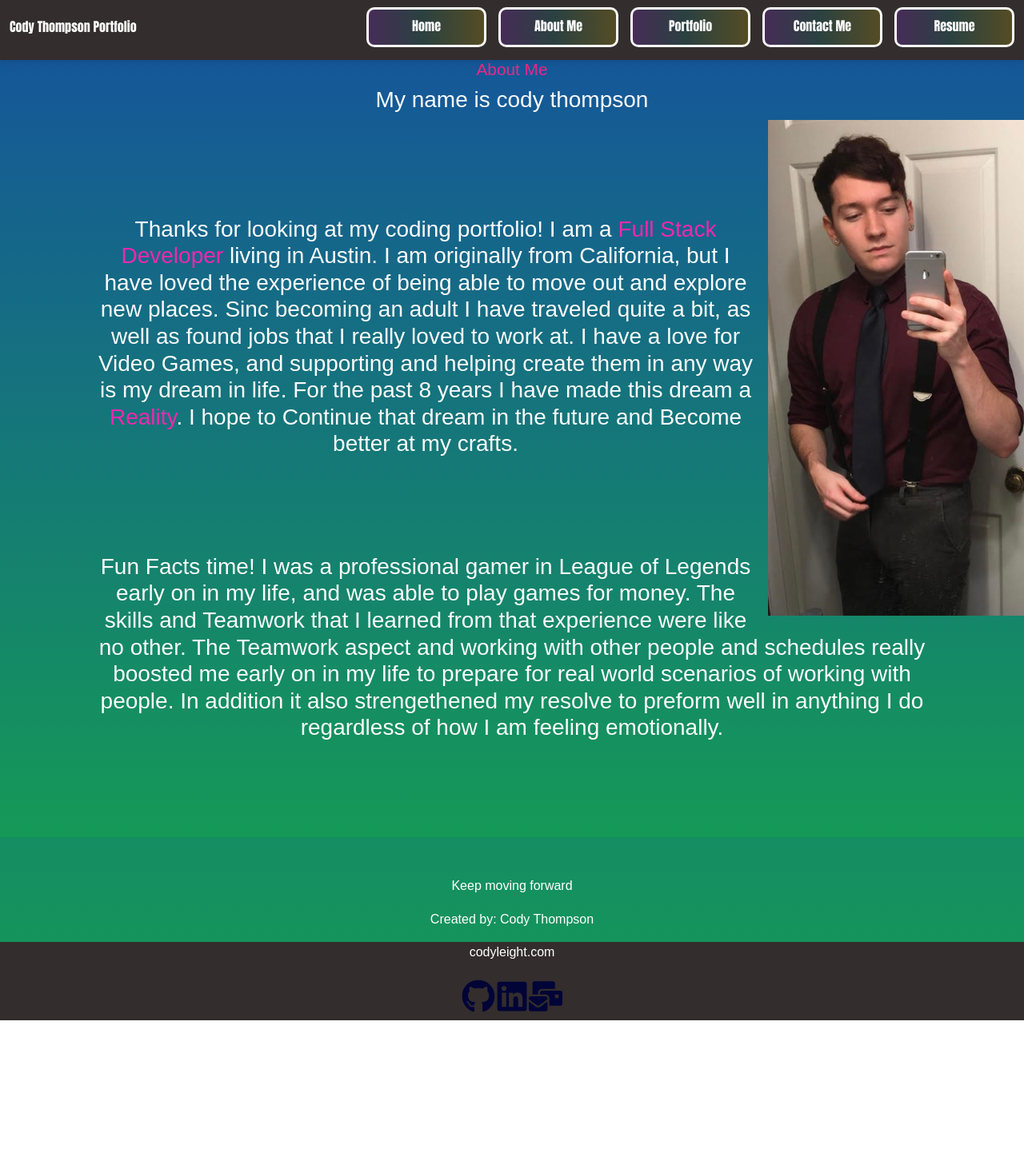
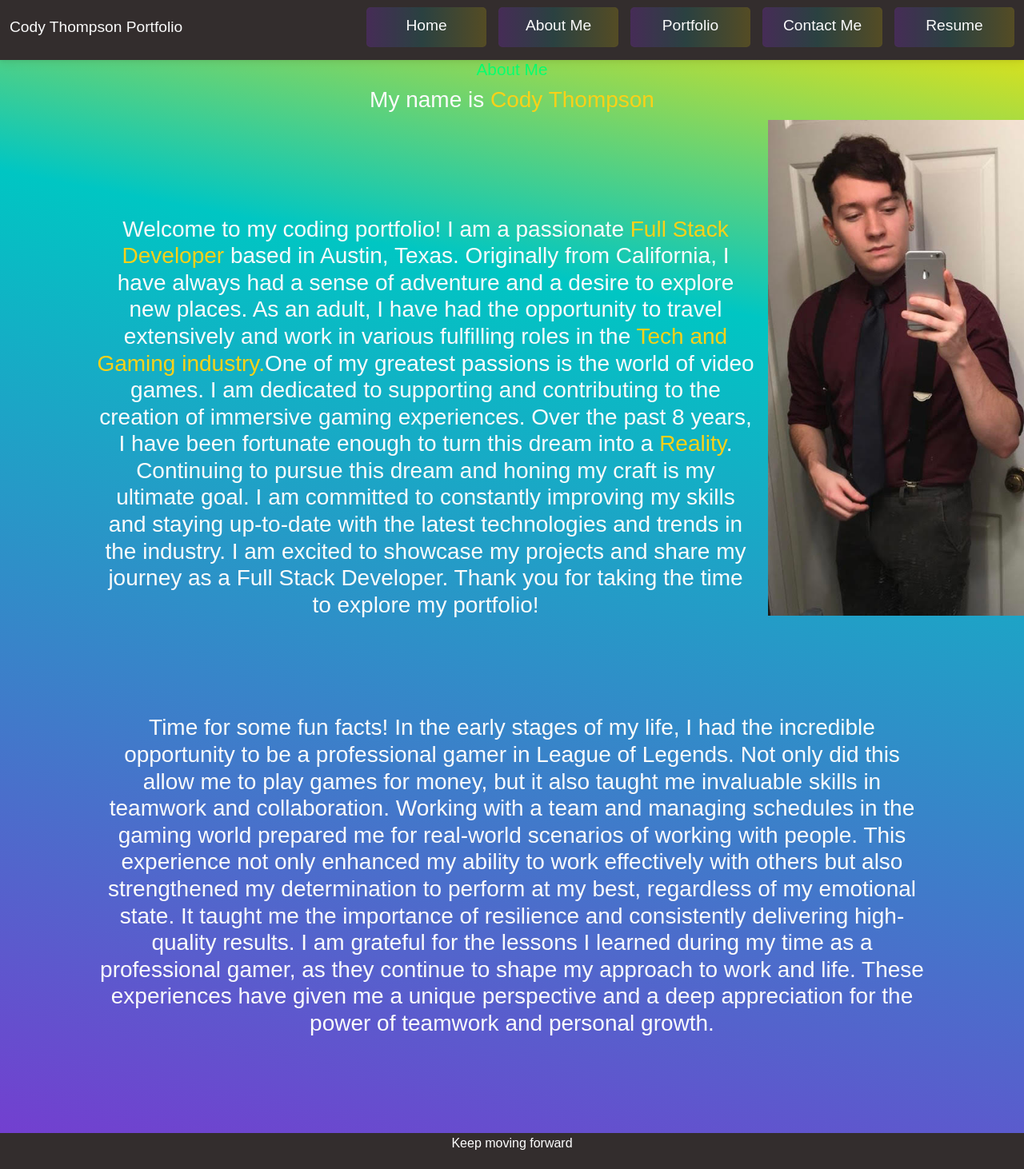
Before and after one commit to codyleight/ReactResume, a React (Vite) app: page /About in a window 1280 px wide. Shown: the top 1462 px of the page at 80% size. Before the commit the page ends 1281 px from the top, so only its background shows below. Built offline with nearby package versions, Linux system fonts and the light colour scheme.

Commit message:
Styling fixes and Fixes to About me and Resume

```diff
--- a/src/components/Footer.jsx
+++ b/src/components/Footer.jsx
@@ -10,12 +10,7 @@ import {
 
 export default function App() {
   return (
-    <MDBFooter className='text-center text-white   pt-5'>
-
-
-
-      <p>Keep moving forward</p>
-      <p>Created by: Cody Thompson</p>
+    <MDBFooter className='text-center text-white   '>
 
 
 
@@ -23,10 +18,16 @@ export default function App() {
 
 
 
-      <div className='text-center  bg-dark footer' style={{ backgroundColor: 'rgba(0, 0, 0, 0.2)' }}>
+
+
+
+
+      <div className='text-center  bg-dark ' >
+      <p>Keep moving forward</p>
+      <p>Created by: Cody Thompson</p>
 
         <a className='text-white' href='https://www.codyleight.com/'>
-          codyleight.com
+          @ CodyLeighT
         </a>
         <div className="text-center iconsize">
             <a  className='text-end' href="https://github.com/codyleight">
--- a/src/components/Project.jsx
+++ b/src/components/Project.jsx
@@ -3,7 +3,7 @@ import { Link } from 'react-router-dom';
 
 const Project = ({ title, imageSrc, link }) => {
     return (
-      <div className="col-lg-4 col-md-12 mb-4 mb-lg-0 text-center hover">
+      <div className="col-lg-4 col-md-12 mb-4 mb-lg-0 text-center hover ">
         <Link className="text-light glow-on-hover" to={link}>
           {title}
         </Link>
--- a/src/index.css
+++ b/src/index.css
@@ -27,7 +27,10 @@ a:hover {
 }
 
 .font1{
-  font-family: Impact, Haettenschweiler, 'Arial Narrow Bold', sans-serif;
+
+  font-size: larger;
+  font-variant: small-caps;
+
 
 }
 
@@ -37,7 +40,8 @@ body {
   background-color: #192824;
   background: #159957;  /* fallback for old browsers */
 background: -webkit-linear-gradient(to bottom, #155799, #159957);  /* Chrome 10-25, Safari 5.1-6 */
-background: linear-gradient(to bottom, #155799, #159957); /* W3C, IE 10+/ Edge, Firefox 16+, Chrome 26+, Opera 12+, Safari 7+ */
+background: rgb(130,45,209);
+background: linear-gradient(11deg, rgba(130,45,209,1) 1%, rgba(0,198,195,1) 75%, rgba(255,230,0,1) 100%);
 
 }
 
@@ -89,11 +93,11 @@ h1 {
 
 h2{
   font-size:  1.3rem;
-  color: #e62b88;
+  color: #07ff6e;
 }
 
 span{
-  color: #f127ae;
+  color: #fad118;
 }
 
 .textabout{
@@ -195,7 +199,7 @@ border-radius: 2px;
   margin-left: 15px;
   width: 150px;
   height: 50px;
-  border: solid;
+
   outline: none;
   color: #fff;
   background: #2222220e;
--- a/src/pages/AboutPage.jsx
+++ b/src/pages/AboutPage.jsx
@@ -8,26 +8,44 @@ export default function AboutPage() {
 
 
 
-    <div className="bg text-light d-flex justify-content-center row text-center" >
+    <div className=" text-light d-flex justify-content-center row text-center" >
         <h2>
             About Me
         </h2>
 
-      <h3 className='text-light '>My name is cody thompson</h3>
+      <h3 className='text-light '>My name is <span>Cody Thompson</span></h3>
       <div class="clearfix textlight">
 
 
        <img src="/assets/prof.jpg" class="col-md-3 float-md-end mb-3 ms-md-3" alt="..."/>
 
-  <h3 className='space' >
-    Thanks for looking at my coding portfolio! I am a <span>Full Stack Developer</span> living in Austin. I am originally from California, but I have loved the experience of being able to move out and explore new places. Sinc becoming an adult I have traveled quite a bit, as well as found jobs that I really loved to work at. I have a love for Video Games, and supporting and helping create them in any way is my dream in life. For the past 8 years I have made this dream a <span>Reality</span>.
-    I hope to Continue that dream in the future and Become better at my crafts.
+  <h3 className='space ' >
+  Welcome to my coding portfolio! I am a passionate <span >Full Stack Developer</span> based in Austin, Texas. Originally from California, I have always had a sense of adventure and a desire to explore new places. As an adult, I have had the opportunity to travel extensively and work in various fulfilling roles in the <span>Tech and Gaming industry.</span>
+
+
+One of my greatest passions is the world of video games. I am dedicated to supporting and contributing to the creation of immersive gaming experiences. Over the past 8 years, I have been fortunate enough to turn this dream into a <span>Reality</span>.
+
+
+Continuing to pursue this dream and honing my craft is my ultimate goal. I am committed to constantly improving my skills and staying up-to-date with the latest technologies and trends in the industry.
+
+
+I am excited to showcase my projects and share my journey as a Full Stack Developer. Thank you for taking the time to explore my portfolio!
+
+
   </h3>
 
   <h3 className='space'>
-    Fun Facts time! I was a professional gamer in League of Legends early on in my life, and was able to play games for money. The skills and Teamwork that I learned from that experience were like no other. The Teamwork aspect and working with other people and schedules really boosted me early on in my life to prepare for real world scenarios of working with people. In addition it also strengethened my resolve to preform well in anything I do regardless of how I am feeling emotionally.</h3>
+  Time for some fun facts! In the early stages of my life, I had the incredible opportunity to be a professional gamer in League of Legends. Not only did this allow me to play games for money, but it also taught me invaluable skills in teamwork and collaboration. Working with a team and managing schedules in the gaming world prepared me for real-world scenarios of working with people.
 
-  <h3>
+
+This experience not only enhanced my ability to work effectively with others but also strengthened my determination to perform at my best, regardless of my emotional state. It taught me the importance of resilience and consistently delivering high-quality results.
+
+
+I am grateful for the lessons I learned during my time as a professional gamer, as they continue to shape my approach to work and life. These experiences have given me a unique perspective and a deep appreciation for the power of teamwork and personal growth.</h3>
+
+
+
+ <h3>
 
   </h3>
 
--- a/src/pages/HomePage.jsx
+++ b/src/pages/HomePage.jsx
@@ -17,15 +17,9 @@ export default function HomePage() {
 
         <img src="/assets/BannerFinal.png"  class="col-sm-12" alt="Banner Image"/>
       </div>
-      <div className="col-sm align-self-right d-flex justify-content-center ">
-        <h1 className='text'></h1>
-      </div>
+
     </div>
-    <div className='container d-flex justify-content-center'>
-      <div className="row ">
 
-      </div>
-    </div>
 
 </div>
 
--- a/src/pages/ResumePage.jsx
+++ b/src/pages/ResumePage.jsx
@@ -12,7 +12,7 @@ export default function ResumePage() {
       <div className='d-flex justify-content-end iconsize text-light'>
 
       <a href="/assets/Resume.pdf" download>
-        download resume:
+        Download Resume:
       <FaDownload />
       </a>
       </div>
```
